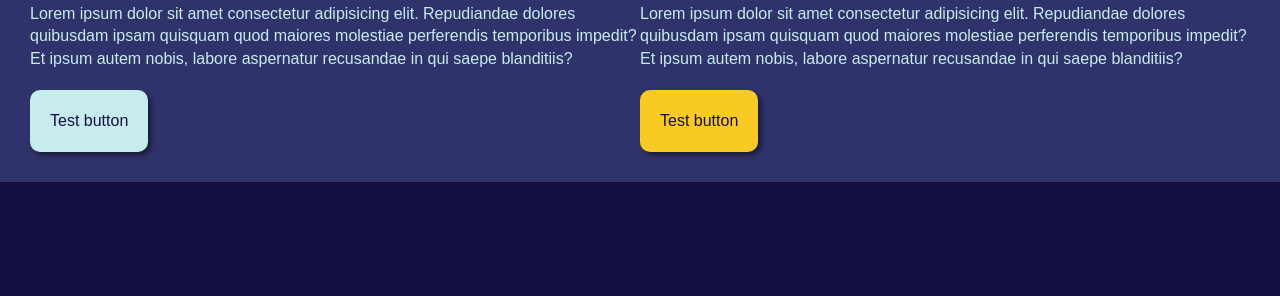
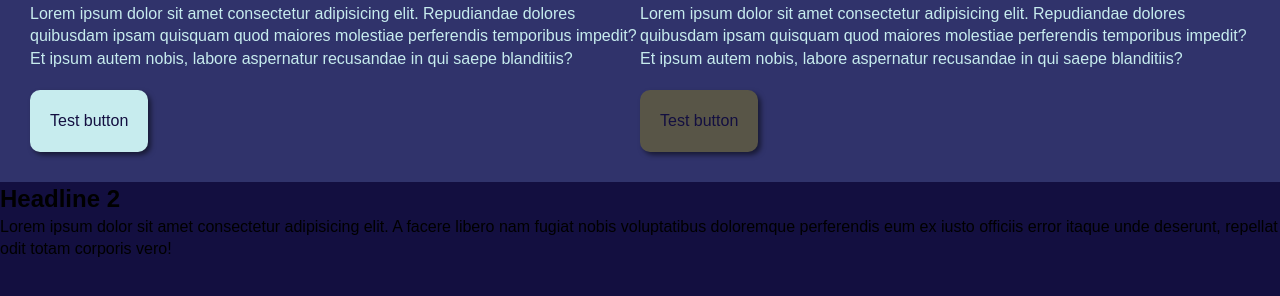
Before and after one commit to SpacemanSpiffDK/repo-collab-test-2, a plain HTML site: page index.html in a window 1280 px wide. Shown: the part 92-388 px from the top of the page. Drawn offline with nearby package versions, Linux system fonts and the light colour scheme.

Commit message:
added headline and paragraph. change color to button

```diff
--- a/assets/css/frappe.css
+++ b/assets/css/frappe.css
@@ -46,7 +46,7 @@ h1, h2, h3, h4, h5, h6, p {
 	/* color variables */
 	--frp-color-primary: #c7ecee;
 	--frp-color-secondary: #95afc0;
-	--frp-color-accent: #f9ca24;
+	--frp-color-accent: #585547;
 	--frp-color-surface: #30336b;
 	--frp-color-background: #130f40;
 
--- a/index.html
+++ b/index.html
@@ -26,6 +26,8 @@
                 </div>
             </div>
         </article>
+        <h2>Headline 2</h2>
+        <p>Lorem ipsum dolor sit amet consectetur adipisicing elit. A facere libero nam fugiat nobis voluptatibus doloremque perferendis eum ex iusto officiis error itaque unde deserunt, repellat odit totam corporis vero!</p>
     </main>
 </body>
 <!--
```
